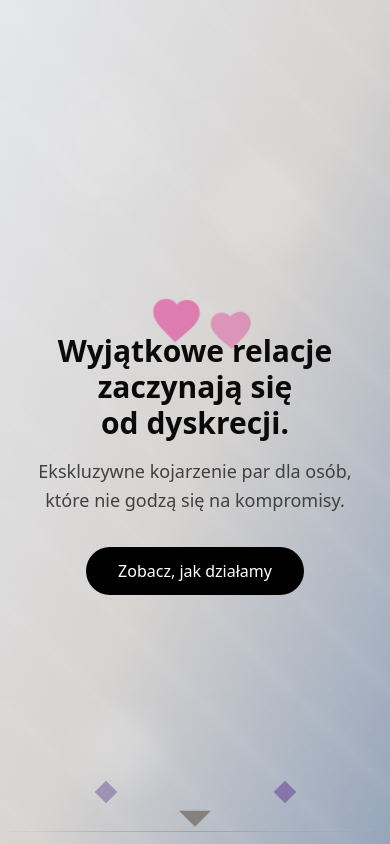
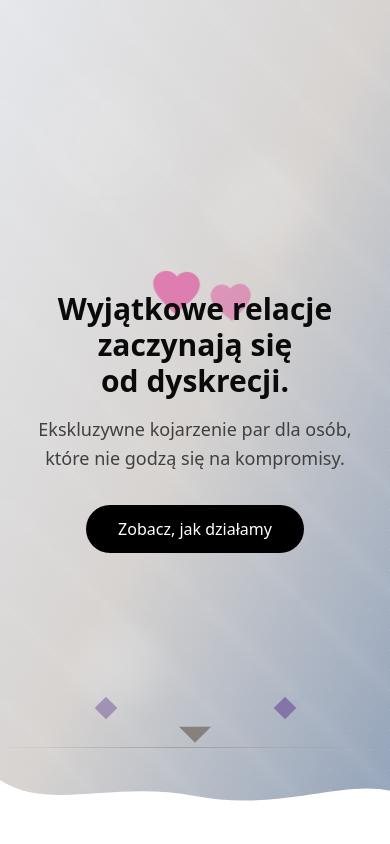
Before and after one commit to slawmecz/connecting-people, a Next.js app: page / in a window 390 px wide. Shown: the top 844 px of the page. Built offline with nearby package versions, Linux system fonts and the light colour scheme.

Commit message:
updated mobile dynamic height

```diff
--- a/app/page.tsx
+++ b/app/page.tsx
@@ -183,7 +183,7 @@ export default function Home() {
           )}
         </div>
       </div>
-      <section className="flex flex-col justify-center items-center px-4 text-center gap-6 relative overflow-hidden" style={{height: '110vh'}}>
+      <section className="flex flex-col justify-center items-center px-4 text-center gap-6 relative overflow-hidden min-h-screen" style={{minHeight: '100dvh'}}>
       {/* Marble background */}
       <div className="absolute inset-0 bg-gradient-to-br from-gray-200 via-stone-300 to-slate-400 dark:from-slate-800 dark:via-gray-700 dark:to-stone-600">
         <div className="absolute inset-0 opacity-40 bg-[radial-gradient(circle_at_50%_50%,rgba(255,255,255,0.2)_1px,transparent_1px)] bg-[length:20px_20px]"></div>
```
